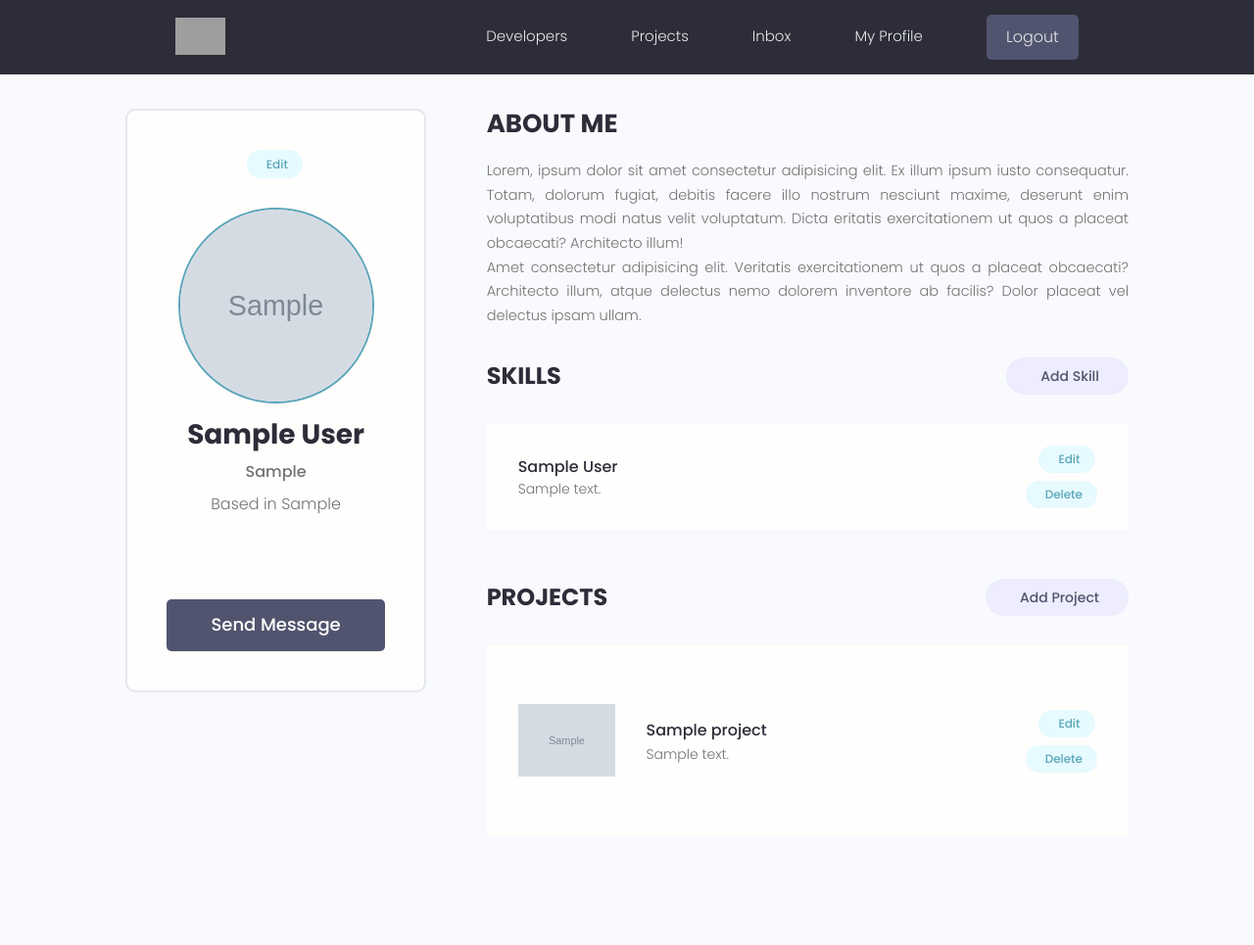
After one commit to rago7/The-Dev-Meet, a Django app: page /account in a window 1280 px wide. The commit adds this page. Shown: the whole page at 98% size. Run offline with Django 4.2, Linux system fonts and the light colour scheme; a user stored in the database is signed in; tables that the repository leaves empty hold one stand-in row (values such as "Sample post"); grey boxes marked "Sample" are stand-in pictures; parts of the project's set-up code (start-up, migrations or seed data) failed here and were passed over; some libraries are stand-ins or nearby versions; grey boxes are pictures that could not be loaded.

Commit message:
user profile styling

```diff
--- a/devproject/templates/navbar.html
+++ b/devproject/templates/navbar.html
@@ -17,7 +17,7 @@
           <!-- <li class="header__menuItem"><a href="{% url 'create-project' %}" class="btn btn--sub">Add Project</a></li> -->
           {% if request.user.is_authenticated %}
             <li class="header__menuItem"><a href="">Inbox</a></li>
-            <li class="header__menuItem"><a href="{% url 'create-project' %}">Add Project</a></li>
+            <li class="header__menuItem"><a href="{% url 'account' %}">My Profile</a></li>
             <li class="header__menuItem"><a href="{% url 'logout' %}" class="btn btn--sub">Logout</a></li>
           {% else %}
             <li class="header__menuItem"><a href="{% url 'login' %}" class="btn btn--sub">Login/Sign Up</a></li>
--- /dev/null
+++ b/devproject/users/templates/users/account.html
@@ -0,0 +1,101 @@
+{% extends 'main.html' %}
+{% block content %}
+<main class="settingsPage profile my-md">
+  <div class="container">
+    <div class="layout">
+      <div class="column column--1of3">
+        <div class="card text-center">
+          <div class="card__body dev">
+            <a class="tag tag--pill tag--main settings__btn" href="#"><i class="im im-edit"></i> Edit</a>
+            <img class="avatar avatar--xl dev__avatar" src="{{profile.profile_image.url}}" />
+            <h2 class="dev__name">{{profile.name}}</h2>
+            <p class="dev__title">{{profile.short_intro}}</p>
+            <p class="dev__location">Based in {{profile.location}}</p>
+            <ul class="dev__social">
+              <li>
+                <a title="Github" href="#" target="_blank"><i class="im im-github"></i></a>
+              </li>
+              <li>
+                <a title="Stackoverflow" href="#" target="_blank"><i class="im im-stackoverflow"></i></a>
+              </li>
+              <li>
+                <a title="Twitter" href="#" target="_blank"><i class="im im-twitter"></i></a>
+              </li>
+              <li>
+                <a title="LinkedIn" href="#" target="_blank"><i class="im im-linkedin"></i></a>
+              </li>
+              <li>
+                <a title="Personal Website" href="#" target="_blank"><i class="im im-globe"></i></a>
+              </li>
+            </ul>
+            <a href="#" class="btn btn--sub btn--lg">Send Message </a>
+          </div>
+        </div>
+      </div>
+      <div class="column column--2of3">
+        <div class="devInfo">
+          <h3 class="devInfo__title">About Me</h3>
+          <p class="devInfo__about">
+            Lorem, ipsum dolor sit amet consectetur adipisicing elit. Ex illum ipsum iusto consequatur. Totam,
+            dolorum fugiat, debitis facere illo nostrum nesciunt maxime, deserunt enim voluptatibus modi natus velit
+            voluptatum. Dicta eritatis exercitationem ut quos a placeat obcaecati? Architecto illum!
+            <br />
+            Amet consectetur adipisicing elit. Veritatis exercitationem ut quos a placeat obcaecati? Architecto
+            illum, atque delectus nemo dolorem inventore ab facilis? Dolor placeat vel delectus ipsam ullam.
+          </p>
+        </div>
+        <div class="settings">
+          <h3 class="settings__title">Skills</h3>
+          <a class="tag tag--pill tag--sub settings__btn tag--lg" href="#"><i class="im im-plus"></i> Add Skill</a>
+        </div>
+
+        <table class="settings__table">
+          {% for skill in profile.skill_set.all %}
+          <tr>
+            <td class="settings__tableInfo">
+              <h4>{{skill}}</h4>
+              {% if skill.description %}
+                <p>
+                  {{skill.description}}
+                </p>
+              {% endif %}
+            </td>
+            <td class="settings__tableActions">
+              <a class="tag tag--pill tag--main settings__btn" href="#"><i class="im im-edit"></i> Edit</a>
+              <a class="tag tag--pill tag--main settings__btn" href="#"><i class="im im-x-mark-circle-o"></i>
+                Delete</a>
+            </td>
+          </tr>
+          {% endfor %}
+        </table>
+
+        <div class="settings">
+          <h3 class="settings__title">Projects</h3>
+          <a class="tag tag--pill tag--sub settings__btn tag--lg" href="{% url 'create-project' %}"><i class="im im-plus"></i> Add Project</a>
+        </div>
+
+        <table class="settings__table">
+          {% for project in profile.project_set.all %}
+          <tr>
+            <td class="settings__thumbnail">
+              <a href="{% url 'project' project.id %}"><img src="{{project.featured_image.url}}" alt="Project Thumbnail" /></a>
+            </td>
+            <td class="settings__tableInfo">
+              <a href="{% url 'project' project.id %}">{{project.title}}</a>
+              <p>
+                {{project.description}}
+              </p>
+            </td>
+            <td class="settings__tableActions">
+              <a class="tag tag--pill tag--main settings__btn" href="#"><i class="im im-edit"></i> Edit</a>
+              <a class="tag tag--pill tag--main settings__btn" href="#"><i class="im im-x-mark-circle-o"></i>
+                Delete</a>
+            </td>
+          </tr>
+          {% endfor %}
+        </table>
+      </div>
+    </div>
+  </div>
+</main>
+{% endblock %}
--- a/devproject/users/urls.py
+++ b/devproject/users/urls.py
@@ -9,4 +9,5 @@ urlpatterns = [
 
     path('', views.profiles, name = 'profiles'),
     path('user-profile/<str:pk>', views.profile, name = 'user-profile'),
+    path('account', views.userAccount, name='account')
 ]
--- a/devproject/users/views.py
+++ b/devproject/users/views.py
@@ -6,6 +6,7 @@ from .models import Profile
 from django.contrib.auth import authenticate, login, logout
 from django.contrib.auth.models import User
 from .forms import CustomUserCreationForm
+from django.contrib.auth.decorators import login_required
 # Create your views here.
 
 def loginUser(request):
@@ -71,3 +72,9 @@ def profile(request, pk):
     projects = profile.project_set.all()
     context = {'profile' : profile, 'topSkills':topSkills, 'otherSkills':otherSkills, 'projects':projects}
     return render(request, 'users/user-profile.html', context)
+
+@login_required(login_url='login')
+def userAccount(request):
+    profile = request.user.profile
+    context = {'profile':profile}
+    return render(request, 'users/account.html', context)
```
Also changed, not shown: devproject/projects/templates/projects/single-projects.html (+2 -11 lines), devproject/users/templates/users/edit_profile.html (added, +7 -0 lines), devproject/static/images/mumble_kcs2NqM.PNG (added).
